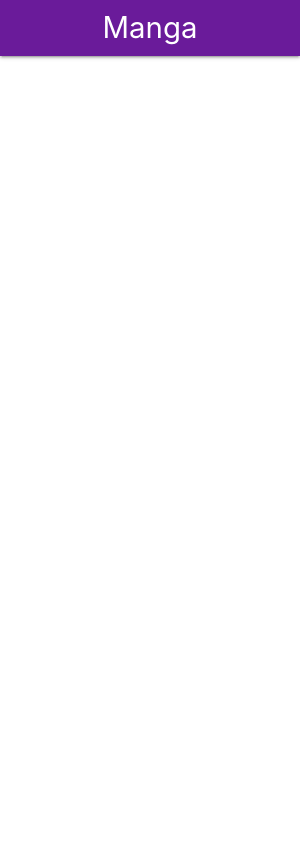
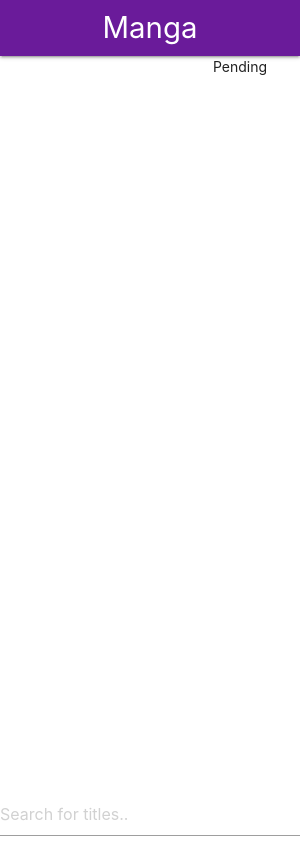
Before and after one commit to lasicol/mango, an Electron app: page gui/mainWindow.html in a window 300 px wide. Drawn offline with nearby package versions, Linux system fonts and the light colour scheme; no server answers.

Commit message:
Html pre-layout

```diff
--- a/gui/mainWindow.html
+++ b/gui/mainWindow.html
@@ -3,14 +3,26 @@
     <head>
         <title>Manga Library</title>
         <link rel="stylesheet" href="https://cdnjs.cloudflare.com/ajax/libs/materialize/1.0.0-rc.2/css/materialize.min.css">
+    <style>
+        .indent-l {width: 60%; float: left;}
+        .indent-r {width: 40%; float: right;}
+        .mangaEntryField {float: left; position: fixed; bottom:0%;}
+    </style>
     </head>
     <body>
         <nav>
             <div class="nav-wrapper purple darken-3">
-                <a class="brand-logo center ">Manga Library</a>
+                <a class="brand-logo center">Manga Library</a>
             </div>
         </nav>
-        <ul></ul>
+        <input class="mangaEntryField" type="text" id="myInput" onkeyup="FilterManga()" placeholder="Search for titles..">
+        <section class="indent-l">
+                <ul></ul>
+        </section>
+        <section class="indent-r">
+            <center>Pending</center>
+        </section>
+
         <script src="./mainwindow.js">
 
         </script>
```
Also changed, not shown: package.json (line endings or trailing spaces).
